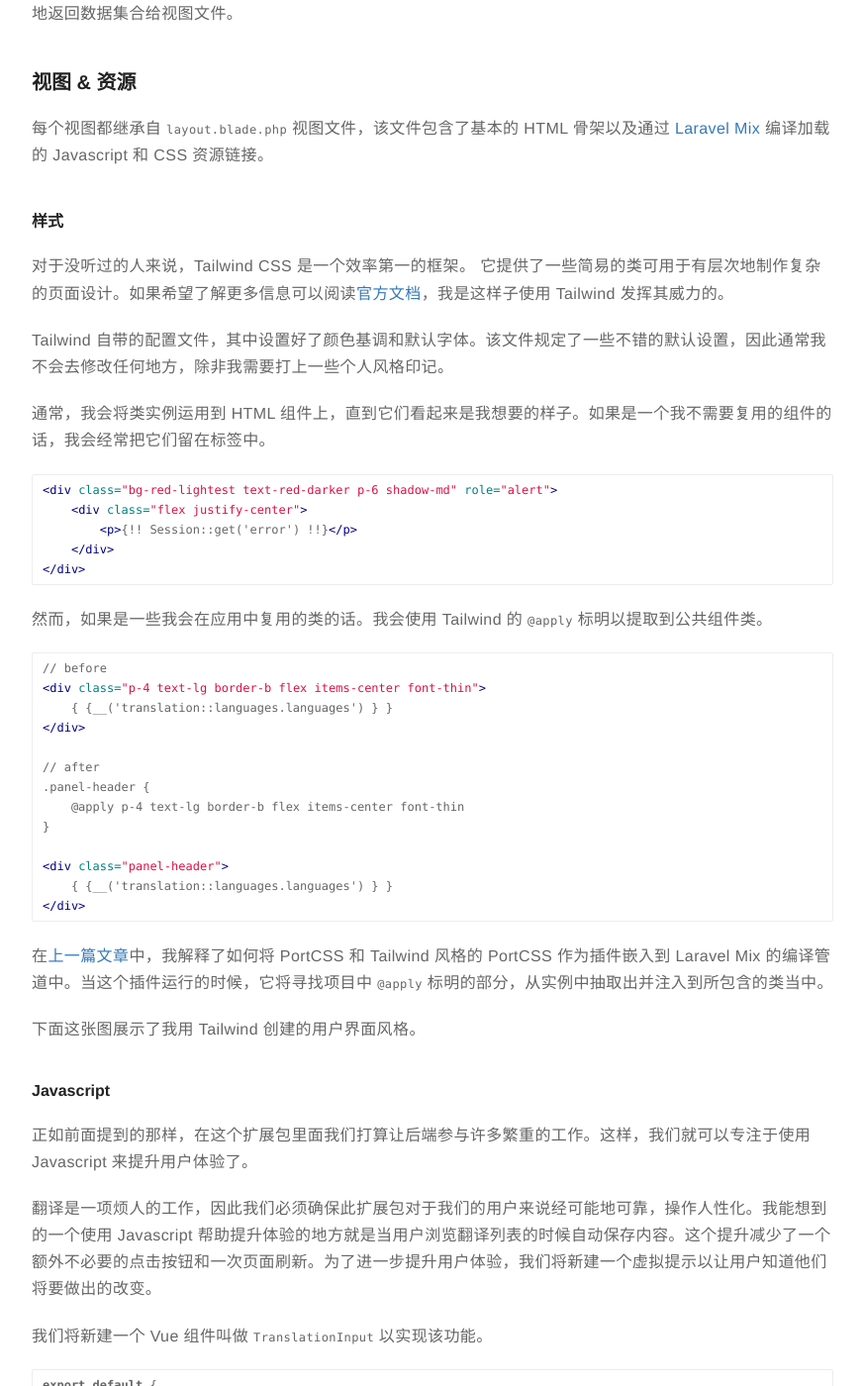
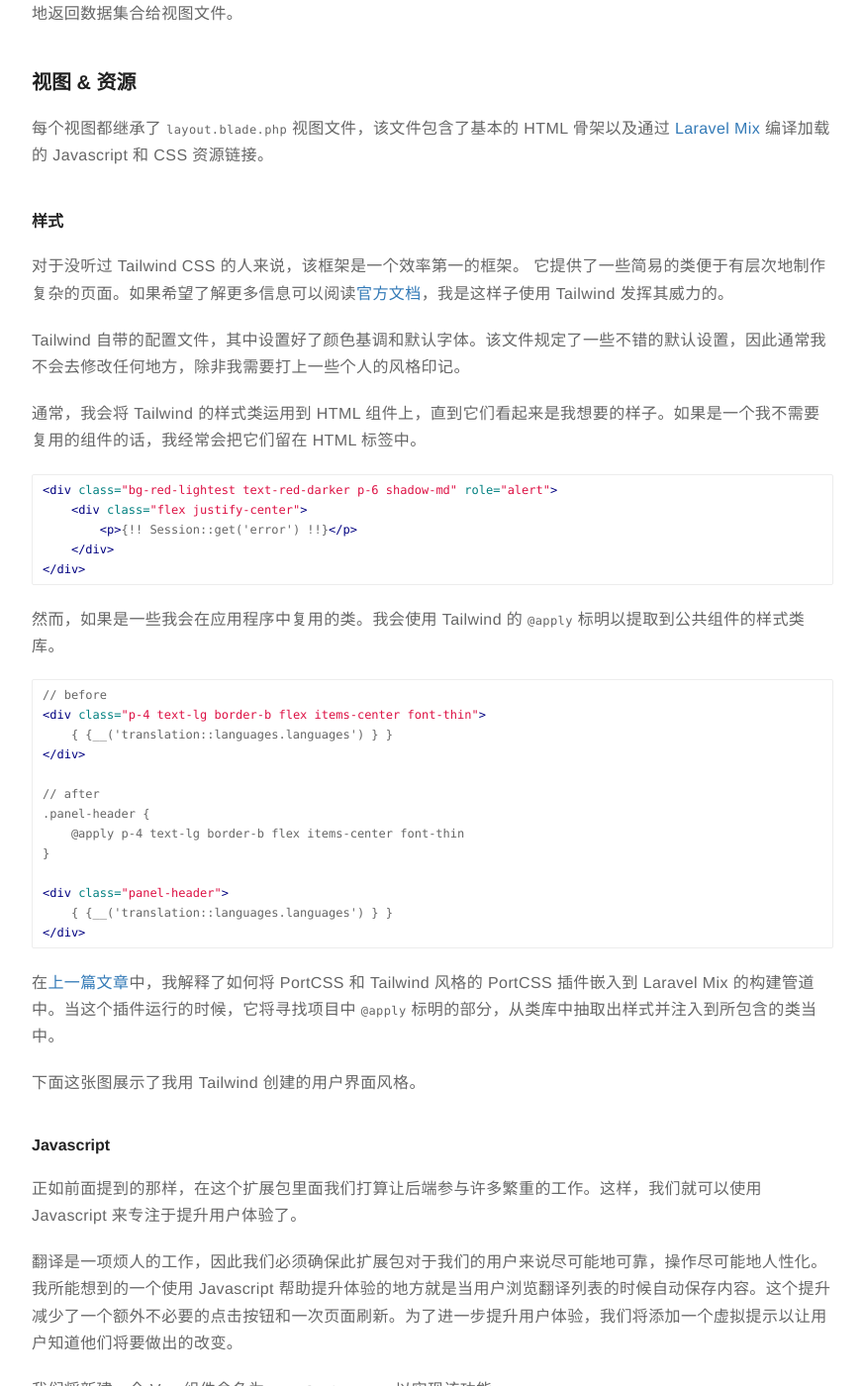
Before and after one commit to rust17/blog, a Jekyll site: the page built from _posts/2018-12-05-translation-building-a-laravel-translation-package.markdown, in a window 1280 px wide and 1400 px high, scrolled down 14252 px. Shown: the whole window at 99% size, without its empty margins (203-1076 px from the left). Built offline with Jekyll 4.4.1, drawn with Linux system fonts in a browser that asks for light colours; comment, search, counter and statistics services are not loaded; some of the changed text lies outside the part shown.

Commit message:
update translation-building-a-laravel-translation-package

````diff
--- a/_posts/2018-12-05-translation-building-a-laravel-translation-package.markdown
+++ b/_posts/2018-12-05-translation-building-a-laravel-translation-package.markdown
@@ -479,23 +479,23 @@
 我们现在已经建立好了基础，初步搭建好了路由、控制器、视图，还需要构建用户操作界面的资源，我们将在下一部分介绍。
 
 ---
-## 第五部分——构建前端
+## 第五部分 —— 构建前端
 ---
-在[上一部分](https://laravel-news.com/laravel-translation-package-frontend)中，我告诉了你通过我的方式，将所有需要的东西放在一个地方开始构建前端。这篇文章将在上一篇文章的基础上完成用户界面。
+在[上一部分](https://laravel-news.com/laravel-translation-package-frontend)中，我想你介绍了我的方式，将所有需要的东西放在一个地方构建前端。这篇文章将在上一篇文章的基础上完成用户界面。
 
 ### 用户操作界面可以做什么？
 
-首先，我们需要定义任务的清单。用户操作界面的目的是什么以及允许用户做什么？有时候，通过这样的任务，限定范围可能具有挑战性。对我来说，幸运的是，这是我长期的需要，因此我有一个好办法最小化需求以解决我的问题：
+首先，我们需要定义任务的清单。用户操作界面的目的是什么以及允许用户做什么？有时候，这种限定范围的任务可能太具挑战性了。不过幸运的是，对我来说，这是我经常要碰到的问题，因此我有一个好办法——最小化需求以解决我的问题：
 
 * 列出所有的语言
 * 新增语言
 * 列出一种语言的所有翻译
 * 切换不同语言的翻译
-* 搜索的键和翻译
+* 搜索所有键和翻译
 * 新增翻译
 * 修改已有的翻译
 
-正如我在上一篇文章中提到的那样，我很高兴可以使用 Laravel 后端来进行构建这个工具的繁重工作。你可能认为我这样做很老派，但是实际上我更喜欢页面加载的视觉显示因为这样可以让我知道某件事正在发生。唯一一个我不想看到页面加载的情况是修改现有的翻译的时候——如果这个工作在后台进行将会变得更优雅。
+正如我在上一篇文章中提到的那样，我很高兴可以使用 Laravel 强大的后端功能来进行繁重的构建工作。你可能认为我这样做很老派，但是实际上我更喜欢页面加载的视觉显示因为这样可以让我知道某件事正在发生。唯一一个我不想看到页面加载的情况是修改现有的翻译的时候——如果这个工作在后台进行将会变得更优雅。
 
 ### 路由
 
@@ -506,12 +506,12 @@
 * POST /languages
 * GET /languages/{language}/translations
 * GET /languages/{language}/translations/create
-* POST /languages/{languages}/translations
 * POST /languages/{language}/translations
+* PUT /languages/{language}/translations
 
 ### 控制器
 
-在控制器里，我们严重依赖于[先前文章](https://laravel-news.com/wrangling-translations)建立的类。事实上，我们将控制器的构造函数中注入 Laravel 的容器来解决这个问题。
+在控制器里，我们严重依赖于[先前文章](https://laravel-news.com/wrangling-translations)建立的类。事实上，我们将从 Laravel 的服务容器中注入该类以解决这个问题。
 
 ```php
 public function __construct(Translation $translation)
@@ -531,13 +531,13 @@
 }
 ```
 
-*注意* 你可能注意到了上面不同寻常的视图路径包含了 `translation::`，这个是告诉 Laravel 根据在服务提供者中定义好的扩展包命名空间加载视图。
+*注意* 你可能注意到了，上面的视图路径中包含了不同寻常的 `translation::`，这样做的目的是告诉 Laravel 在服务提供者中根据定义好的扩展包命名空间来加载视图文件。
 
 ```php
 $this->loadViewsFrom(__DIR__.'/../resources/views', 'translation');
 ```
 
-这个控制器唯一复杂的方法是翻译的 index 方法，该方法复杂是因为我们不仅要列出所有的翻译也会根据搜索条件以及筛选条件列出符合条件的翻译资料。
+这个控制器里唯一复杂的方法是关于翻译的 index 方法，该方法复杂是因为我们不仅需要列出所有的翻译也会根据搜索条件以及筛选条件列出符合条件的翻译资料。
 
 ```php
 $translation = $this->translation->filterTranslationsFor($language, $request->get('filter'));
@@ -554,19 +554,19 @@
 
 return view('translations::languages.translastions.index', compact('translations'));
 ```
-这里，我们根据用户传递的搜索条件获取到了符合条件的翻译资料。然后决定是筛选 `单个` 还是 `多个`，然后根据性地返回数据集合给视图文件。
+这里，我们根据用户传递的搜索条件获取到了符合条件的翻译资料。然后决定是筛选 `单个` 还是 `多个`，再有根据性地返回数据集合给视图文件。
 
 ### 视图 & 资源
 
-每个视图都继承自 `layout.blade.php` 视图文件，该文件包含了基本的 HTML 骨架以及通过 [Laravel Mix](https://laravel.com/docs/5.7/mix) 编译加载的 Javascript 和 CSS 资源链接。
+每个视图都继承了 `layout.blade.php` 视图文件，该文件包含了基本的 HTML 骨架以及通过 [Laravel Mix](https://laravel.com/docs/5.7/mix) 编译加载的 Javascript 和 CSS 资源链接。
 
 #### 样式
 
-对于没听过的人来说，Tailwind CSS 是一个效率第一的框架。 它提供了一些简易的类可用于有层次地制作复杂的页面设计。如果希望了解更多信息可以阅读[官方文档](https://tailwindcss.com/docs/what-is-tailwind/)，我是这样子使用 Tailwind 发挥其威力的。
+对于没听过 Tailwind CSS 的人来说，该框架是一个效率第一的框架。 它提供了一些简易的类便于有层次地制作复杂的页面。如果希望了解更多信息可以阅读[官方文档](https://tailwindcss.com/docs/what-is-tailwind/)，我是这样子使用 Tailwind 发挥其威力的。
 
-Tailwind 自带的配置文件，其中设置好了颜色基调和默认字体。该文件规定了一些不错的默认设置，因此通常我不会去修改任何地方，除非我需要打上一些个人风格印记。
+Tailwind 自带的配置文件，其中设置好了颜色基调和默认字体。该文件规定了一些不错的默认设置，因此通常我不会去修改任何地方，除非我需要打上一些个人的风格印记。
 
-通常，我会将类实例运用到 HTML 组件上，直到它们看起来是我想要的样子。如果是一个我不需要复用的组件的话，我会经常把它们留在标签中。
+通常，我会将 Tailwind 的样式类运用到 HTML 组件上，直到它们看起来是我想要的样子。如果是一个我不需要复用的组件的话，我经常会把它们留在 HTML 标签中。
 
 ```html
 <div class="bg-red-lightest text-red-darker p-6 shadow-md" role="alert">
@@ -576,7 +576,7 @@
 </div>
 ```
 
-然而，如果是一些我会在应用中复用的类的话。我会使用 Tailwind 的 `@apply` 标明以提取到公共组件类。
+然而，如果是一些我会在应用程序中复用的类。我会使用 Tailwind 的 `@apply` 标明以提取到公共组件的样式类库。
 
 ```html
 // before
@@ -594,17 +594,17 @@
 </div>
 ```
 
-在[上一篇文章](https://laravel-news.com/laravel-translation-package-frontend)中，我解释了如何将 PortCSS 和 Tailwind 风格的 PortCSS 作为插件嵌入到 Laravel Mix 的编译管道中。当这个插件运行的时候，它将寻找项目中 `@apply` 标明的部分，从实例中抽取出并注入到所包含的类当中。
+在[上一篇文章](https://laravel-news.com/laravel-translation-package-frontend)中，我解释了如何将 PortCSS 和 Tailwind 风格的 PortCSS 插件嵌入到 Laravel Mix 的构建管道中。当这个插件运行的时候，它将寻找项目中 `@apply` 标明的部分，从类库中抽取出样式并注入到所包含的类当中。
 
 下面这张图展示了我用 Tailwind 创建的用户界面风格。
 
 #### Javascript
 
-正如前面提到的那样，在这个扩展包里面我们打算让后端参与许多繁重的工作。这样，我们就可以专注于使用 Javascript 来提升用户体验了。
+正如前面提到的那样，在这个扩展包里面我们打算让后端参与许多繁重的工作。这样，我们就可以使用 Javascript 来专注于提升用户体验了。
 
-翻译是一项烦人的工作，因此我们必须确保此扩展包对于我们的用户来说经可能地可靠，操作人性化。我能想到的一个使用 Javascript 帮助提升体验的地方就是当用户浏览翻译列表的时候自动保存内容。这个提升减少了一个额外不必要的点击按钮和一次页面刷新。为了进一步提升用户体验，我们将新建一个虚拟提示以让用户知道他们将要做出的改变。
+翻译是一项烦人的工作，因此我们必须确保此扩展包对于我们的用户来说尽可能地可靠，操作尽可能地人性化。我所能想到的一个使用 Javascript 帮助提升体验的地方就是当用户浏览翻译列表的时候自动保存内容。这个提升减少了一个额外不必要的点击按钮和一次页面刷新。为了进一步提升用户体验，我们将添加一个虚拟提示以让用户知道他们将要做出的改变。
 
-我们将新建一个 Vue 组件叫做 `TranslationInput` 以实现该功能。
+我们将新建一个 Vue 组件命名为 `TranslationInput` 以实现该功能。
 
 ```js
 export default {
@@ -624,11 +624,11 @@
 }
 ```
 
-在这里，我们定义的组件应该接收 `initialTranslation`、`language`、`group`、`translationKey` 和 `route` 作为无论什么时候都能用到的属性。这些属性提供了所有需要用到的数据，这些数据用于提供给保存翻译的 `update` 路由。
+在这里，我们定义了组件应该能接收 `initialTranslation`、`language`、`group`、`translationKey` 和 `route` 这些属性。这些属性无论什么时候都能用的到，这些属性提供了所有需要用到的数据，这些数据将传递给保存翻译的 `update` 路由。
 
-数据属性设置了一些组件的状态。需要指出的是我们设置了 `translation` 为 `initialTranslation` 传递给组件的值。
+数据属性设置了一系列组件的状态。需要指出的是我们设置 `translation` 的值为 `initialTranslation` 并传递给组件。
 
-在组件模板里，我们把 `translation` 属性的值绑定到输入框。
+在组件模板里，我们将 `translation` 属性的值绑定到文本输入框。
 
 ```html
 <textarea
@@ -669,7 +669,7 @@
 }
 ```
 
-这里，我们使用了 [axios](https://github.com/axios/axios)，一个 Javascript 的 HTTP 客户端，发起一个对 `update` 路由的请求。我们使用了所有传递给组件的属性以生成 URL 然后根据这些数据生成用户想要的翻译。
+这里，我们使用了 [axios](https://github.com/axios/axios)，一个 Javascript 的 HTTP 客户端，发起一个对 `update` 路由的请求。我们将所有属性传递给该组件然后生成 URL 再根据这些数据生成用户想要的翻译。
 
 我们依据请求的结果更新组件的状态并返回给用户一个操作是否成功的虚拟提示。我们通过渲染一个合适的 SVG 图标来实现。
 
@@ -680,9 +680,9 @@
 <svg v-show="!isActive && !hasSaved && !hasErrored && !isLoading">...</svg> // saving state, disk icon
 ```
 
-在这篇文章当中，我们介绍了前端当中最重要的两个组件。我们制作了一个不仅美观而且功能强大的用户界面。
+在这篇文章当中，我们介绍了构建前端过程中最重要的两个部分。我们制作了一个不仅美观而且功能强大的用户界面。
 
-在下一部分当中，我们将构建一个可以扫描整个项目中可能会被遗漏的语言文件的功能。同时，如果你有任何问题，欢迎来 [Twitter](https://twitter.com/_joedixon) 向我提问。
+在下一部分当中，我们将添加一个可以扫描整个项目中可能会被遗漏的语言文件的功能。同时，如果你有任何问题，欢迎来 [Twitter](https://twitter.com/_joedixon) 向我提问。
 
 ---
 ## 第六部分 —— 处理遗漏的翻译键
````
Also changed, not shown: other parts of _posts/2018-12-05-translation-building-a-laravel-translation-package.markdown (+2 -2 lines).
